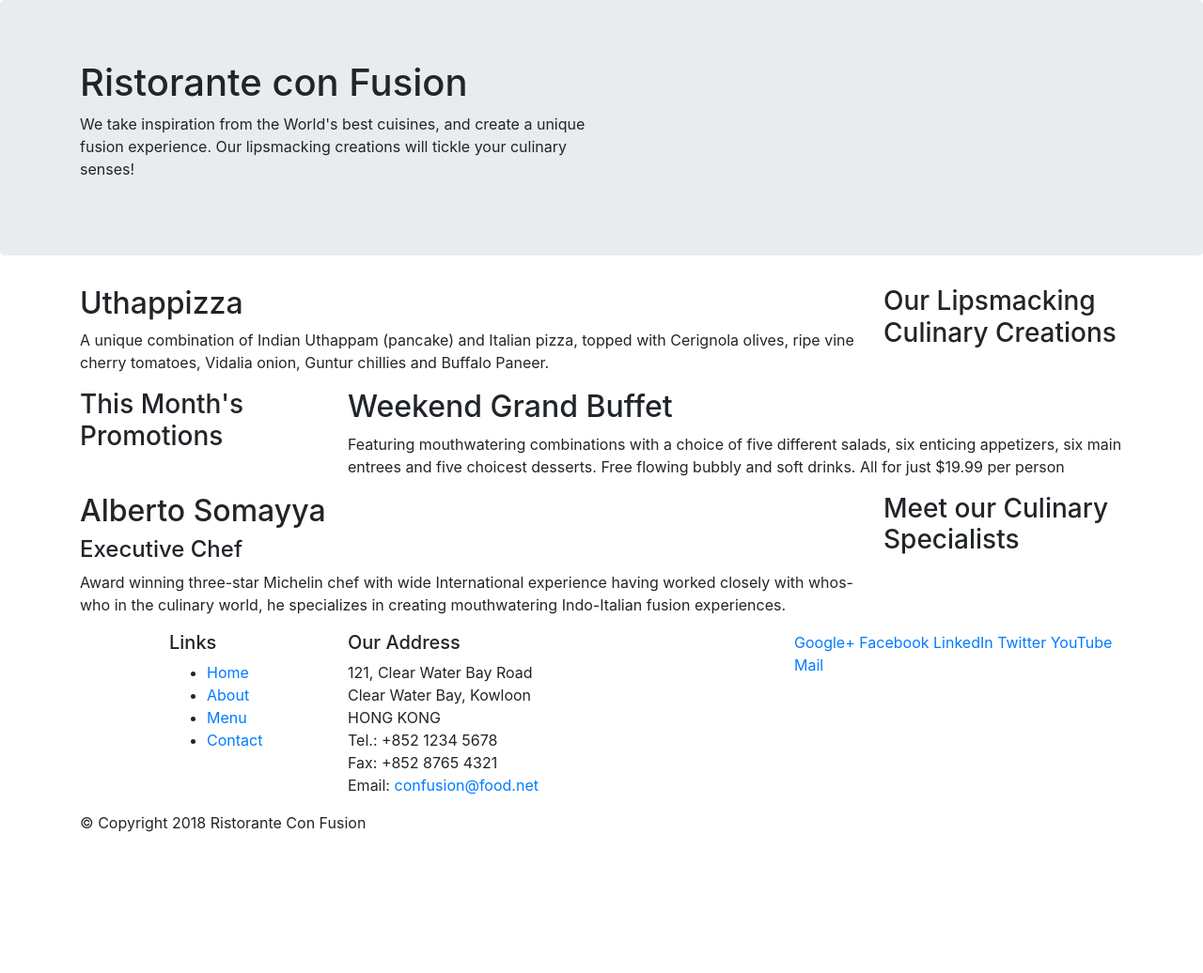
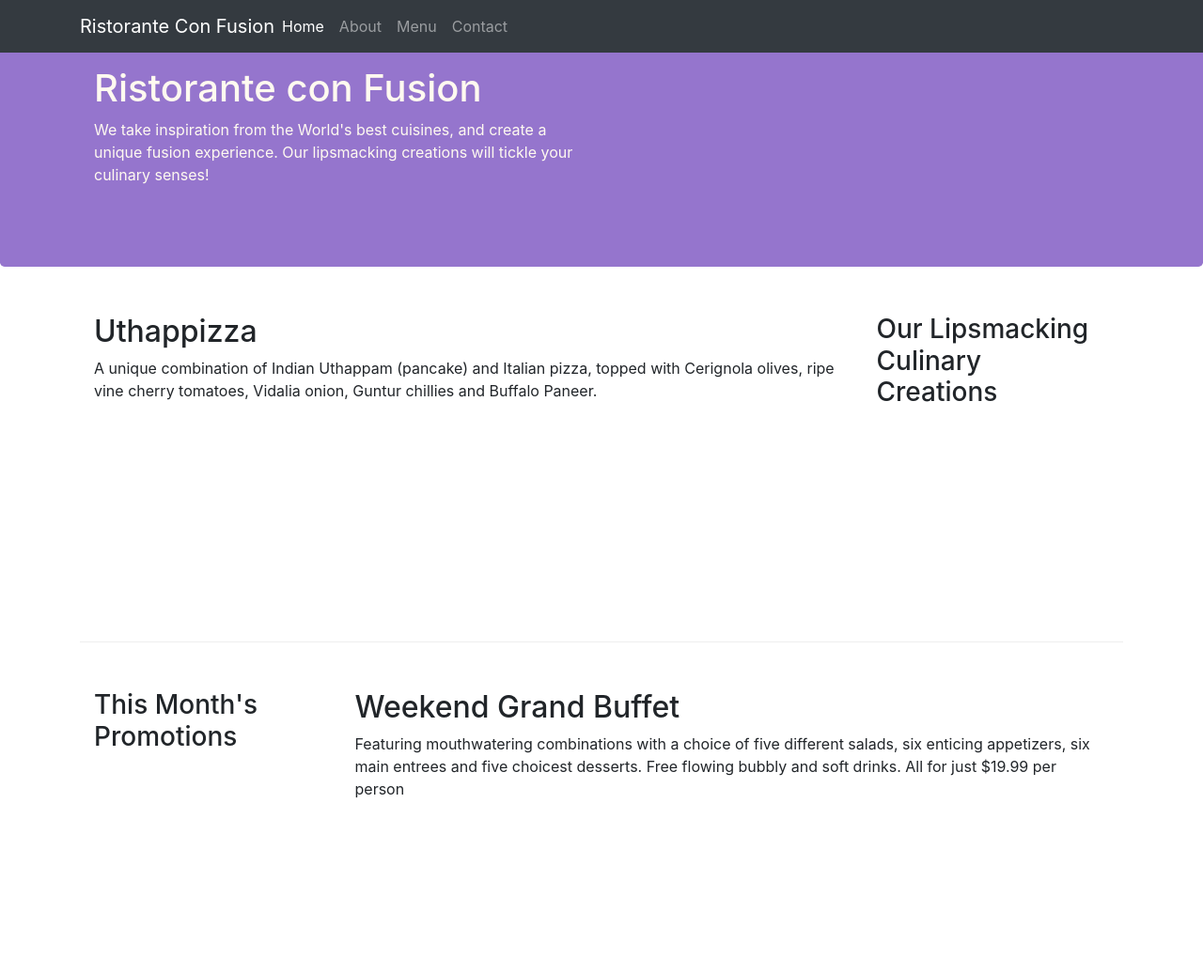
Before and after one commit to juanignaciorc/conFusion, a website: page index.html in a window 1280 px wide. Shown: the top 1036 px of the page at 94% size. Before the commit the page ends 904 px from the top, so only its background shows below. Drawn offline with nearby package versions, Linux system fonts and the light colour scheme.

Commit message:
navbar on index finished

```diff
--- a/index.html
+++ b/index.html
@@ -8,17 +8,35 @@
 
     <!--Bootstrap CSS-->
     <link rel="stylesheet" href="./node_modules/bootstrap/dist/css/bootstrap.min.css">
+    <link rel="stylesheet" href="./styles/index-styles.css">
     <title>Ristorante Con Fusion</title>
 </head>
 
 <body>
+    <nav class="navbar navbar-dark navbar-expand-sm bg-dark fixed-top">
+        <div class="container">
+            <button class="navbar-toggler" type="button" data-toggle="collapse" data-target="#Navbar">
+                <span class="navbar-toggler-icon"></span>
+            </button>
+            <a class="navbar-brand mr-auto" href="#">Ristorante Con Fusion</a>
+            <div class="collapse navbar-collapse" id="Navbar">
+                <ul class="navbar-nav mr-auto">
+                    <li class="nav-item active"><a class="nav-link" href="#">Home</a></li>
+                    <li class="nav-item"><a class="nav-link" href="./aboutus.html">About</a></li>
+                    <li class="nav-item"><a class="nav-link" href="#">Menu</a></li>
+                    <li class="nav-item"><a class="nav-link" href="#">Contact</a></li>
+                </ul>
+            </div>
+        </div>
+    </nav>
 
     <header class="jumbotron">
         <div class="container">
-            <div class="row">
+            <div class="row row-header">
                 <div class="col-12 col-sm-6">
                     <h1>Ristorante con Fusion</h1>
-                    <p>We take inspiration from the World's best cuisines, and create a unique fusion experience. Our lipsmacking creations will tickle your culinary senses!</p>
+                    <p>We take inspiration from the World's best cuisines, and create a unique fusion experience. Our
+                        lipsmacking creations will tickle your culinary senses!</p>
                 </div>
                 <div class="col-12 col-sm">
                 </div>
@@ -27,47 +45,52 @@
     </header>
 
     <div class="container">
-        <div  class="row">
+        <div class="row row-content">
             <div class="col-12 col-sm-4 order-sm-last col-md-3">
                 <h3>Our Lipsmacking Culinary Creations</h3>
             </div>
             <div class="col col-sm order-sm-first col-md">
                 <h2>Uthappizza</h2>
-                <p>A unique combination of Indian Uthappam (pancake) and Italian pizza, topped with Cerignola olives, ripe vine cherry tomatoes, Vidalia onion, Guntur chillies and Buffalo Paneer.</p>
+                <p>A unique combination of Indian Uthappam (pancake) and Italian pizza, topped with Cerignola olives,
+                    ripe vine cherry tomatoes, Vidalia onion, Guntur chillies and Buffalo Paneer.</p>
             </div>
         </div>
 
 
-        <div class="row">
+        <div class="row row-content">
             <div class="col-12 col-sm-4 col-md-3">
                 <h3>This Month's Promotions</h3>
             </div>
             <div class="col col-sm col-md">
                 <h2>Weekend Grand Buffet</h2>
-                <p>Featuring mouthwatering combinations with a choice of five different salads, six enticing appetizers, six main entrees and five choicest desserts. Free flowing bubbly and soft drinks. All for just $19.99 per person </p>
+                <p>Featuring mouthwatering combinations with a choice of five different salads, six enticing appetizers,
+                    six main entrees and five choicest desserts. Free flowing bubbly and soft drinks. All for just
+                    $19.99 per person </p>
             </div>
         </div>
 
-        <div class="row">
+        <div class="row row-content">
             <div class="col-12 col-sm-4 order-sm-last col-md-3">
                 <h3>Meet our Culinary Specialists</h3>
             </div>
             <div class="col col-sm order-sm-first col-md">
                 <h2>Alberto Somayya</h2>
                 <h4>Executive Chef</h4>
-                <p>Award winning three-star Michelin chef with wide International experience having worked closely with whos-who in the culinary world, he specializes in creating mouthwatering Indo-Italian fusion experiences. </p>
+                <p>Award winning three-star Michelin chef with wide International experience having worked closely with
+                    whos-who in the culinary world, he specializes in creating mouthwatering Indo-Italian fusion
+                    experiences. </p>
             </div>
         </div>
     </div>
 
-    <footer>
+    <footer class="footer">
         <div class="container">
             <div class="row">
-                <div class="col-4 offset-1 col-sm-2">
+                <div class="col-4 col-sm-2">
                     <h5>Links</h5>
-                    <ul>
+                    <ul class="list-unstyled">
                         <li><a href="#">Home</a></li>
-                        <li><a href="#">About</a></li>
+                        <li><a href="./aboutus.html">About</a></li>
                         <li><a href="#">Menu</a></li>
                         <li><a href="#">Contact</a></li>
                     </ul>
@@ -84,7 +107,7 @@
                     </address>
                 </div>
                 <div class="col-12 col-sm-4 ">
-                    <div>
+                    <div class="">
                         <a href="http://google.com/+">Google+</a>
                         <a href="http://www.facebook.com/profile.php?id=">Facebook</a>
                         <a href="http://www.linkedin.com/in/">LinkedIn</a>
@@ -94,7 +117,7 @@
                     </div>
                 </div>
             </div>
-           <div class="row">
+            <div class="row justify-content-center">
                 <div class="col-auto">
                     <p>© Copyright 2018 Ristorante Con Fusion</p>
                 </div>
--- /dev/null
+++ b/styles/aboutus-styles.css
@@ -0,0 +1,35 @@
+body{
+    margin: 0;
+}
+.row-header{
+    margin:0px auto;
+    padding:0px;
+}
+
+.row-content {
+    margin:0px auto;
+    padding: 50px 0px 50px 0px;
+    border-bottom: 1px ridge;
+    min-height:400px;
+}
+.jumbotron{
+    padding: 70px 30px 70px 30px;
+    margin: 0px auto;
+    background: #9575CD;
+    color: floralwhite;
+
+}
+
+address{
+    font-size:80%;
+    margin:0px;
+    color:#0f0f0f;
+}
+
+
+.footer{
+    background-color: #D1C4E9;
+    margin:0px auto;
+    padding: 20px 0px 20px 0px;
+    display: flex;
+}
--- /dev/null
+++ b/styles/index-styles.css
@@ -0,0 +1,35 @@
+body{
+    margin: 0;
+}
+.row-header{
+    margin:0px auto;
+    padding:0px;
+}
+
+.row-content {
+    margin:0px auto;
+    padding: 50px 0px 50px 0px;
+    border-bottom: 1px ridge;
+    min-height:400px;
+}
+.jumbotron{
+    padding: 70px 30px 70px 30px;
+    margin: 0px auto;
+    background: #9575CD;
+    color: floralwhite;
+
+}
+
+address{
+    font-size:80%;
+    margin:0px;
+    color:#0f0f0f;
+}
+
+
+.footer{
+    background-color: #D1C4E9;
+    margin:0px auto;
+    padding: 20px 0px 20px 0px;
+    display: flex;
+}
```
Also changed, not shown: aboutus.html (+9 -8 lines). Lines whose indentation alone changed are shown as unchanged.
